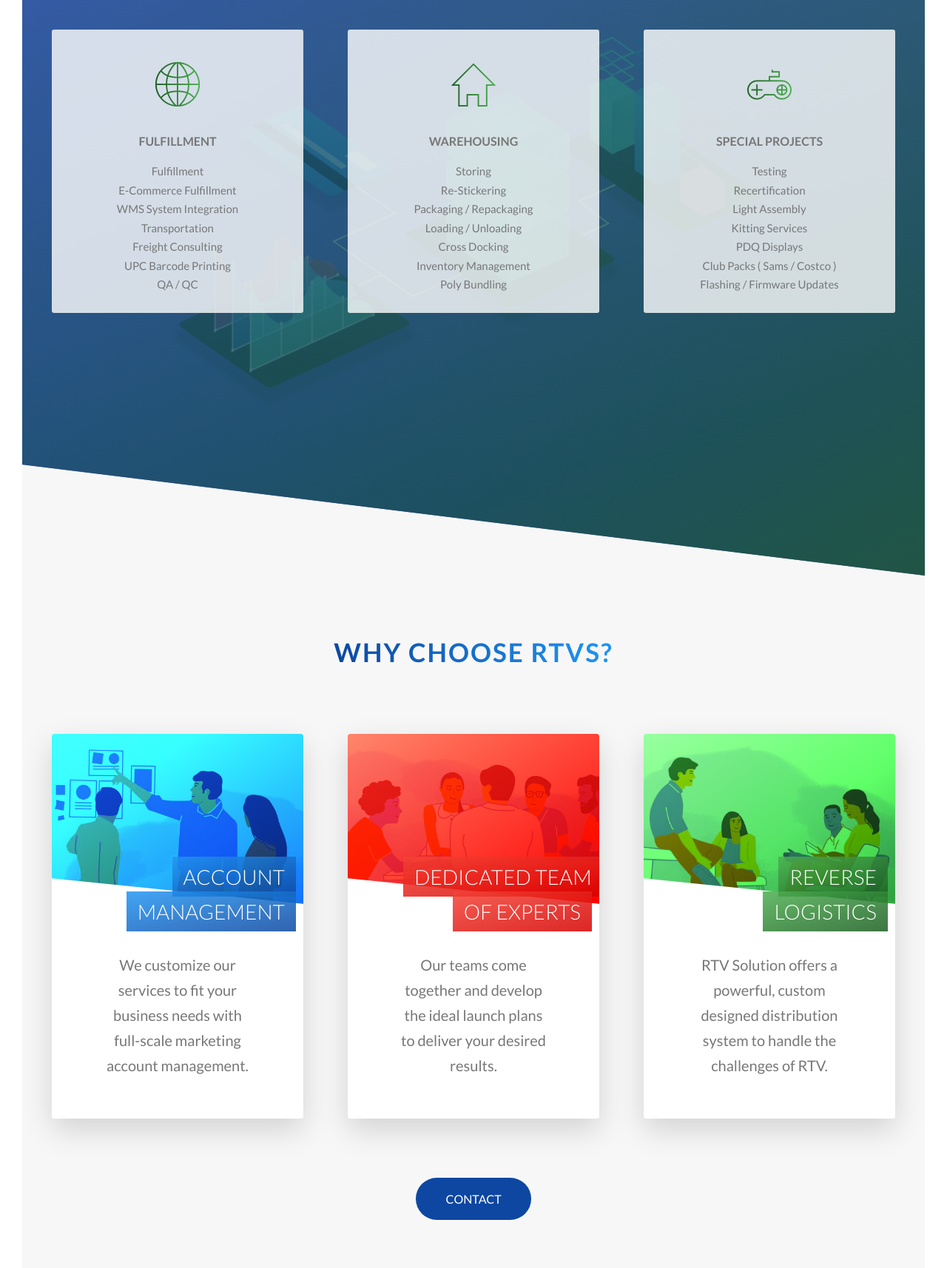
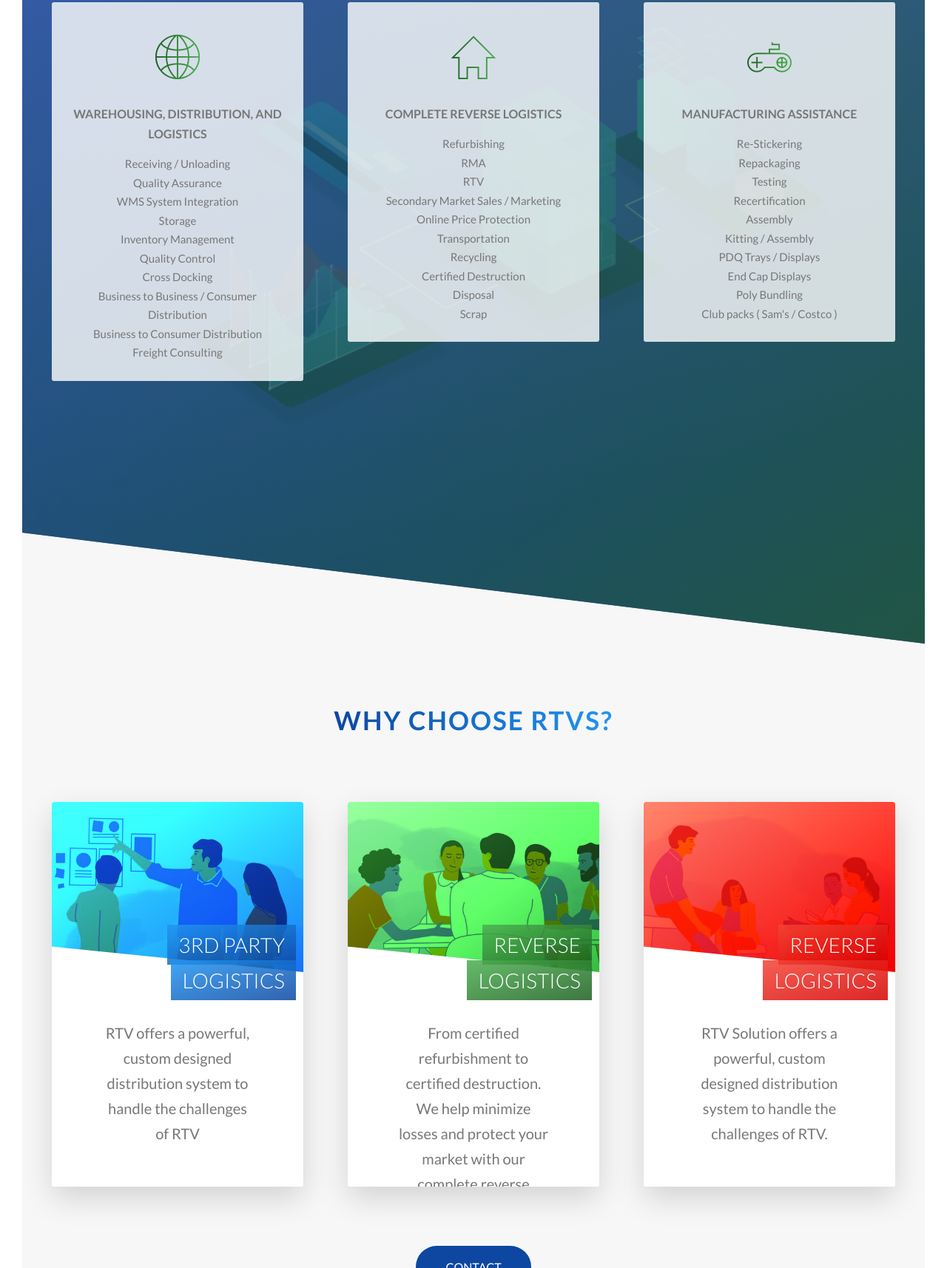
Before and after one commit to willhcurry/RTV_Solution_1, a website: page index.html in a window 1280 px wide. Shown: the part 1806-3520 px from the top of the page at 74% size. Drawn offline with Linux system fonts and the light colour scheme.

Commit message:
Changed text by client request

```diff
--- a/index.html
+++ b/index.html
@@ -66,10 +66,10 @@
                     <div class='col-1-of-2'>
 
                         <h3 class="heading-tertiary u-margin-bottom-small">
-                                Optimize Your Online Presence
+                                Complete Reverse Logistics
                         </h3>
                         <p class='paragraph'>
-                                8 in 10 Americans are now shopping online, half of which are doing so on their mobile phone. Experts believe that by 2030 all US consumers will, in some capacity, shop online. <Strong>If you do not have a strong E-commerce presence you will be left behind.</strong> Let us help you by acting as your consulting liaison for all online marketplaces.
+                                With over 20 years experience, RTV Solution is a complete reverse logistics expert that offers a pay-per-use list of services that can be tailor-made to fit businesses of all sizes. Receiving, refurbishment, storage, shipping, recycling are just a few of the services we offer your company's returns to maximize profit loss.
 
                             <!-- With over 20 years of industry experience, RTV Solution offers a powerful distribution system that is custom designed to fit and grow help grow your business.  -->
                         </p>
@@ -77,16 +77,16 @@
 
 
                         <h3 class="heading-tertiary u-margin-bottom-small">
-                                Return to Vendor Solutions
+                                Secondary Marketing
                         </h3>
                         <p class='paragraph'>
-                                As our name implies, RTV Solution helps you deal with the challenges of your company's RTVs. Storage, shipping, handling, and refurbishment are just a few of the services we offer your company's returns to minimize profit loss.
+                                As our name implies, RTV Solution helps you deal with the challenges of your company's RTVs. Having issues with refurbished products competing with, or outselling your brand new items? Talk to one of our marketing experts and ask about our price protection.
 
                             </p>
 
-                            <a href="#modal-2" class="btn-text">Process &rarr;</a>
+                            <!--<a href="#modal-2" class="btn-text">Process &rarr;</a>
 
-                            <a href="#modal-3" class="btn-text">Methodology &rarr;</a>
+                            <a href="#modal-3" class="btn-text">Methodology &rarr;</a>-->
 
                     </div>
 
@@ -129,15 +129,18 @@
                     <div class="col-1-of-3">
                         <div class="feature-box">
                             <i class="feature-box__icon icon-basic-world"></i>
-                            <h3 class="heading-tertiary u-margin-bottom-small">Fulfillment</h3>
+                            <h3 class="heading-tertiary u-margin-bottom-small">Warehousing, Distribution, and Logistics</h3>
                                 <ul class="feature-box__text">
-                                    <li>Fulfillment</li>
-                                    <li>E-Commerce Fulfillment</li>
+                                    <li>Receiving / Unloading</li>
+                                    <li>Quality Assurance</li>
                                     <li>WMS System Integration</li>
-                                    <li>Transportation</li>
+                                    <li>Storage</li>
+                                    <li>Inventory Management</li>
+                                    <li>Quality Control</li>
+                                    <li>Cross Docking</li>
+                                    <li>Business to Business / Consumer Distribution</li>
+                                    <li>Business to Consumer Distribution</li>
                                     <li>Freight Consulting</li>
-                                    <li>UPC Barcode Printing</li>
-                                    <li>QA / QC</li>
                                 </ul>
                         </div>
                     </div>
@@ -156,16 +159,19 @@
                     <div class="col-1-of-3">
                         <div class="feature-box">
                             <i class="feature-box__icon icon-basic-home"></i>
-                            <h3 class="heading-tertiary u-margin-bottom-small">Warehousing</h3>
+                            <h3 class="heading-tertiary u-margin-bottom-small">Complete Reverse Logistics</h3>
                                 <ul class="feature-box__text">
 
-                                    <li>Storing</li>
-                                    <li>Re-Stickering</li>
-                                    <li>Packaging / Repackaging</li>
-                                    <li>Loading / Unloading</li>
-                                    <li>Cross Docking</li>
-                                    <li>Inventory Management</li>
-                                    <li>Poly Bundling</li>
+                                    <li>Refurbishing</li>
+                                    <li>RMA</li>
+                                    <li>RTV</li>
+                                    <li>Secondary Market Sales / Marketing</li>
+                                    <li>Online Price Protection</li>
+                                    <li>Transportation</li>
+                                    <li>Recycling</li>
+                                    <li>Certified Destruction</li>
+                                    <li>Disposal</li>
+                                    <li>Scrap</li>
                                 </ul>
                         </div>
                     </div>
@@ -173,15 +179,18 @@
                     <div class="col-1-of-3">
                         <div class="feature-box">
                             <i class="feature-box__icon icon-basic-joypad"></i>
-                            <h3 class="heading-tertiary u-margin-bottom-small">Special Projects</h3>
+                            <h3 class="heading-tertiary u-margin-bottom-small">Manufacturing Assistance</h3>
                                 <ul class="feature-box__text">
+                                    <li>Re-Stickering</li>
+                                    <li>Repackaging</li>
                                     <li>Testing</li>
                                     <li>Recertification</li>
-                                    <li>Light Assembly</li>
-                                    <li>Kitting Services</li>
-                                    <li>PDQ Displays</li>
-                                    <li>Club Packs ( Sams / Costco )</li>
-                                    <li>Flashing / Firmware Updates</li>
+                                    <li>Assembly</li>
+                                    <li>Kitting / Assembly</li>
+                                    <li>PDQ Trays / Displays</li>
+                                    <li>End Cap Displays</li>
+                                    <li>Poly Bundling</li>
+                                    <li>Club packs ( Sam's / Costco )</li>
                                 </ul>
                         </div>
                     </div>
@@ -204,18 +213,18 @@
                                     &nbsp;
                                 </div>
                                 <h4 class="card__heading">
-                                    <span class="card__heading-span card__heading-span--1">Account Management</span>
+                                    <span class="card__heading-span card__heading-span--1">3rd Party Logistics</span>
                                 </h4>
                                 <div class="card__details">
                                     <p>
-                                        We customize our services to fit your business needs with full-scale marketing account management.
+                                        RTV offers a powerful, custom designed distribution system to handle the challenges of RTV
                                     </p>
                                 </div>
                             </div>
                             <div class="card__side card__side--back card__side--back-1">
                                 <div class="card__cta">
                                     <div class="card__price-box">
-                                        <p class="card__price-only">Storefront or website not getting enough traffic? Let our Google Certified team help with Amazon Marketing Services, Search Engine Optimization, and Search Marketing. With these powerful tools we can increase the chance of your website appearing at the top of google searches. Not only do increased views equal increased sales but they also bring more awareness and trust to your brand.</p>
+                                        <p class="card__price-only">We have the knowledge and the facilities to take on all operations functions. Utilize our services and eliminate the need to own a warehouse or distribution center, and use the cost savings on things that matter, growing your business.</p>
                                     </div>
                                     <a href="#modal-4" class="btn btn--white">Contact</a>
                                 </div>
@@ -230,16 +239,16 @@
                                     &nbsp;
                                 </div>
                                 <h4 class="card__heading">
-                                    <span class="card__heading-span card__heading-span--2">Dedicated Team of Experts</span>
+                                    <span class="card__heading-span card__heading-span--2">Reverse Logistics</span>
                                 </h4>
                                 <div class="card__details">
-                                    <p>Our teams come together and develop the ideal launch plans to deliver your desired results.</p>
+                                    <p>From certified refurbishment to certified destruction. We help minimize losses and protect your market with our complete reverse logistics services.</p>
                                 </div>
                             </div>
                             <div class="card__side card__side--back card__side--back-2">
                                 <div class="card__cta">
                                     <div class="card__price-box">
-                                        <p class="card__price-only">Here at RTVS we have a diverse team with over 20 years of experience. Let our team of online marketplace veterans, Vendor Central and Seller Central account managers, consumer electronics and multinational brand experts help you.
+                                        <p class="card__price-only">We have the most complete reverse logistics offerings in the industry. With different grades of refurbishment starting at the industry standard all the way to certified with custom packaging. Materials worth more than the unit? We can help with the breakdown and salvaging of precious materials. We also offer certified destruction and disposal to state regulation, protecting you from cradle-to-grave laws.
                                             </p>
                                     </div>
                                     <a href="#modal-4" class="btn btn--white">Contact</a>
@@ -417,13 +426,13 @@
         <div class="modal-4" id="modal-4">
             <div class="modal-4__content">
                     <div class="modal-4__left">
-                            <img src="img/CEO.jpg" alt="CEO" class="modal-4__img">
-                            <!---->
-                            <img src="img/M-Director.jpg" alt="Marketing Director" class="modal-4__img">
+                            <img src="img/product-1.jpg" alt="CEO" class="modal-4__img">
+
+                            <img src="img/product-2.jpg" alt="Marketing Director" class="modal-4__img">
                         </div>
                         <div class="modal-4__right">
                             <a href="#section-staff" class="modal-4__close">&times;</a>
-                            <h2 class="heading-secondary heading-secondary__modal u-margin-bottom-small">Telephone: 909-665-9771</h2>
+                            <h2 class="heading-secondary heading-secondary__modal u-margin-bottom-small">Telephone: <br> 909-665-9771</h2>
                             <h3 class="heading-secondary heading-secondary__modal u-margin-bottom-small">Email: info@rtvsolution.com</h3>
                             <p class="modal-4__text">
                                     Call or email us for more information.<br> We're here for you!
--- a/sass/base/_base.scss
+++ b/sass/base/_base.scss
@@ -7,6 +7,7 @@
 }
 
 html {
+    scroll-behavior: smooth;
     //This defines 1rem
     font-size: 62.5%; //1rem = 10px; 10px/16px = 62.5%
 
--- a/sass/components/_card.scss
+++ b/sass/components/_card.scss
@@ -29,11 +29,11 @@
             }
 
             &-2 {
-                background-image: linear-gradient(to right bottom, $color-red-light, $color-secondary);
+                background-image: linear-gradient(to right bottom, $color-green-light, $color-tertiary);
             }
 
             &-3 {
-                background-image: linear-gradient(to right bottom, $color-green-light, $color-tertiary);
+                background-image: linear-gradient(to right bottom, $color-red-light, $color-secondary);
             }
         }
     }
@@ -65,12 +65,12 @@
 
         &--2 {
             background-blend-mode: hard-light;
-            background-image: linear-gradient(to right bottom, $color-red-light, $color-secondary), url(../img/team.jpg);
+            background-image: linear-gradient(to right bottom, $color-green-light, $color-tertiary), url(../img/team.jpg);
         }
 
         &--3 {
             background-blend-mode: hard-light;
-            background-image: linear-gradient(to right bottom, $color-green-light, $color-tertiary), url(../img/voice.jpg);
+            background-image: linear-gradient(to right bottom, $color-red-light, $color-secondary), url(../img/voice.jpg);
         }
     }
 
@@ -99,14 +99,14 @@
 
         &--2 {
             background-image: linear-gradient(to right bottom,
-            rgba($color-red-light, .85),
-            rgba($color-secondary, .85));
+            rgba($color-green-light, .85),
+            rgba($color-tertiary, .85));
         }
 
         &--3 {
             background-image: linear-gradient(to right bottom,
-            rgba($color-green-light, .85),
-            rgba($color-tertiary, .85));
+            rgba($color-red-light, .85),
+            rgba($color-secondary, .85));
         }
     }
 
```
Also changed, not shown: css/style.comp.css, css/style.concat.css, css/style.css, css/style.prefix.css.
